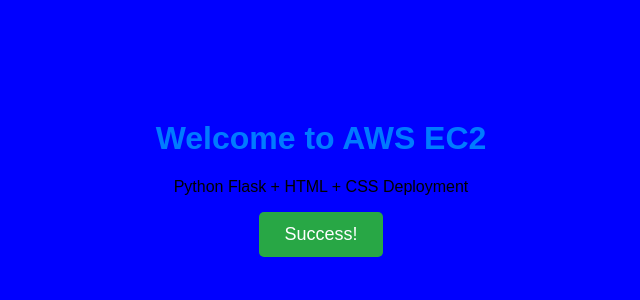
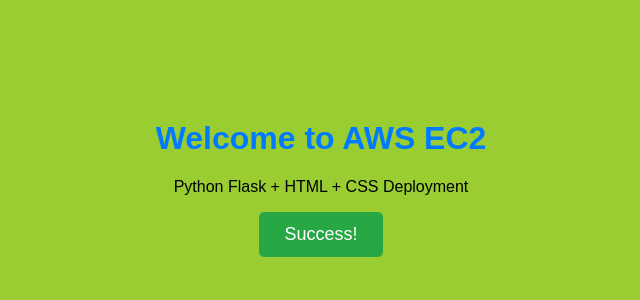
Before and after one commit to shiva-6300/practice-project, a Flask app: page / in a window 1280 px wide. Shown: the top 300 px of the page, without its empty margins (319-959 px from the left). Run offline with Flask 3, Linux system fonts and the light colour scheme.

Commit message:
Webhook test

```diff
--- a/static/style.css
+++ b/static/style.css
@@ -1,7 +1,7 @@
 body{
     margin:0;
     font-family:Arial,sans-serif;
-    background:blue;
+    background:yellowgreen;
 }
 
 .container{
```
